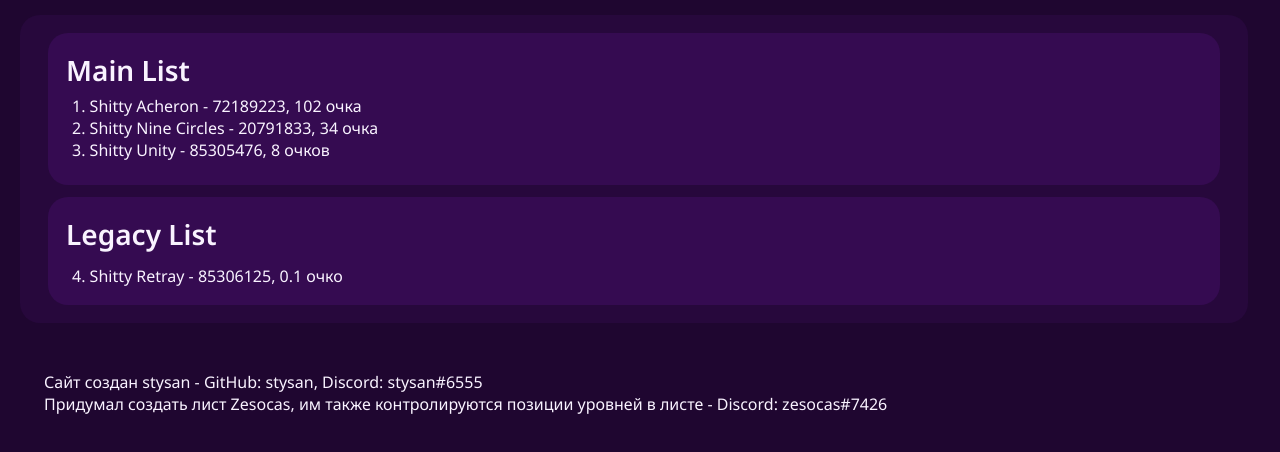
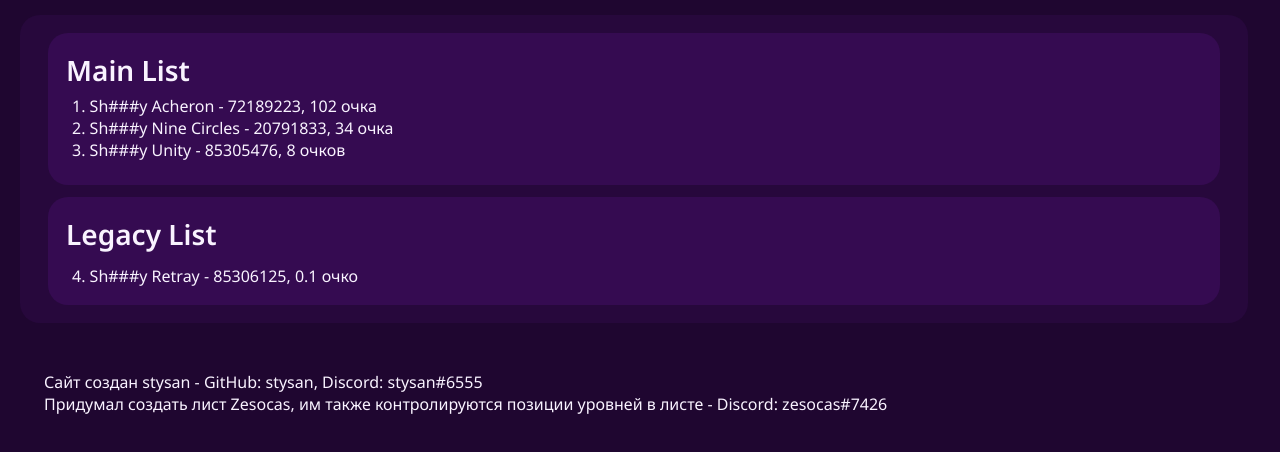
Before and after one commit to stysan/shlist, a plain HTML site: page index.html in a window 1280 px wide. Shown: the part 158-610 px from the top of the page. Drawn offline with Linux system fonts and the light colour scheme.

Commit message:
Update index.html

```diff
--- a/index.html
+++ b/index.html
@@ -18,14 +18,14 @@
   <main>
     <div class="list">
       <h2>Main List</h>
-      <p>1. Shitty Acheron - 72189223, 102 очка<br>
-      2. Shitty Nine Circles - 20791833, 34 очка<br>
-      3. Shitty Unity - 85305476, 8 очков</p>
+      <p>1. Sh###y Acheron - 72189223, 102 очка<br>
+      2. Sh###y Nine Circles - 20791833, 34 очка<br>
+      3. Sh###y Unity - 85305476, 8 очков</p>
     </div>
 
     <div class="list">
       <h2>Legacy List</h2>
-      <p>4. Shitty Retray - 85306125, 0.1 очко</p>
+      <p>4. Sh###y Retray - 85306125, 0.1 очко</p>
     </div>
   </main>
 
```
